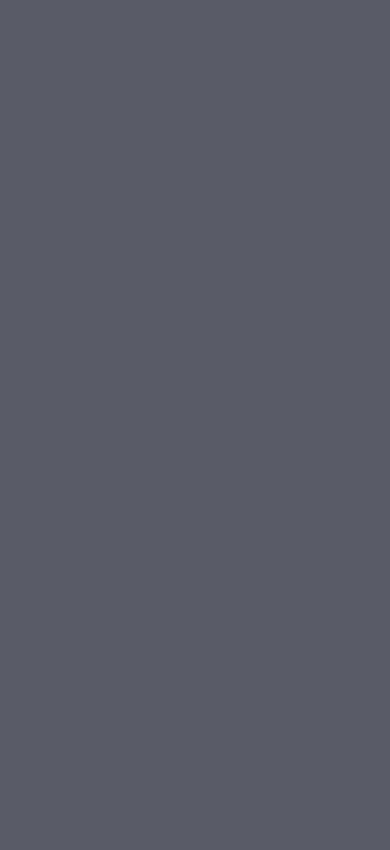
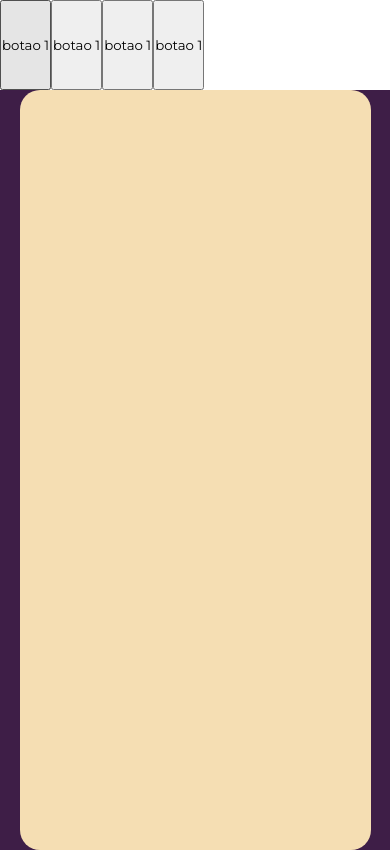
Before and after one commit to abigailmvlima/fiap-fase2-responsivo, a plain HTML site: page index.html in a window 390 px wide. Drawn offline with Linux system fonts and the light colour scheme.

Commit message:
media querie example

```diff
--- a/css/styles.css
+++ b/css/styles.css
@@ -9,6 +9,45 @@
 }
 
 body {
-  background: #585c68;
+  display: flex;
+    background: #3e1e47;
+    justify-content: space-between;
+    align-items: center;
+
+
 
 }
+
+.menu {
+display:flex;
+flex-direction: column;
+width: 100px;
+height:100vh;
+background-color: white;
+}
+
+.menuItem {
+
+}
+
+.container {
+background-color: wheat;
+width:90vw;
+height: 90vh;
+margin:0 90px;
+border-radius: 20px;
+}
+
+@media screen and (max-width:767px) {
+    body{
+        flex-direction: column;
+    }
+
+    .menu {
+        flex-direction: row;
+        width: 100vw;
+        height:90px;
+        }
+
+
+}
--- a/index.html
+++ b/index.html
@@ -7,6 +7,13 @@
 	<script src="https://kit.fontawesome.com/b99e675b6e.js"></script>
 </head>
 <body>
-
+<div class="menu">
+    <button class="menuItem">botao 1</button>
+    <button class="menuItem">botao 1</button>
+    <button class="menuItem">botao 1</button>
+    <button class="menuItem">botao 1</button>
+</div>
+<div class="container">
+</div>
 </body>
 </html>
```
